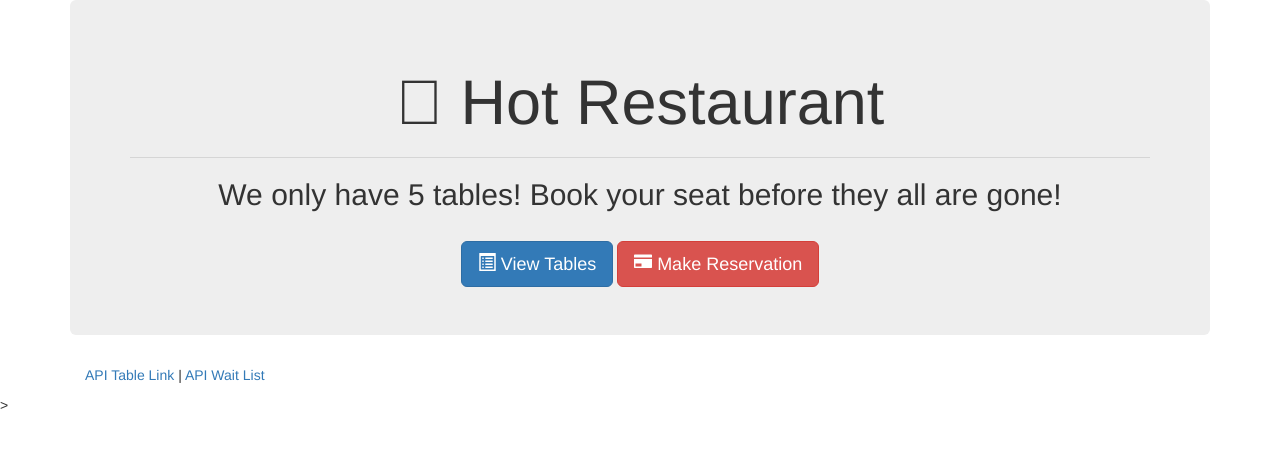
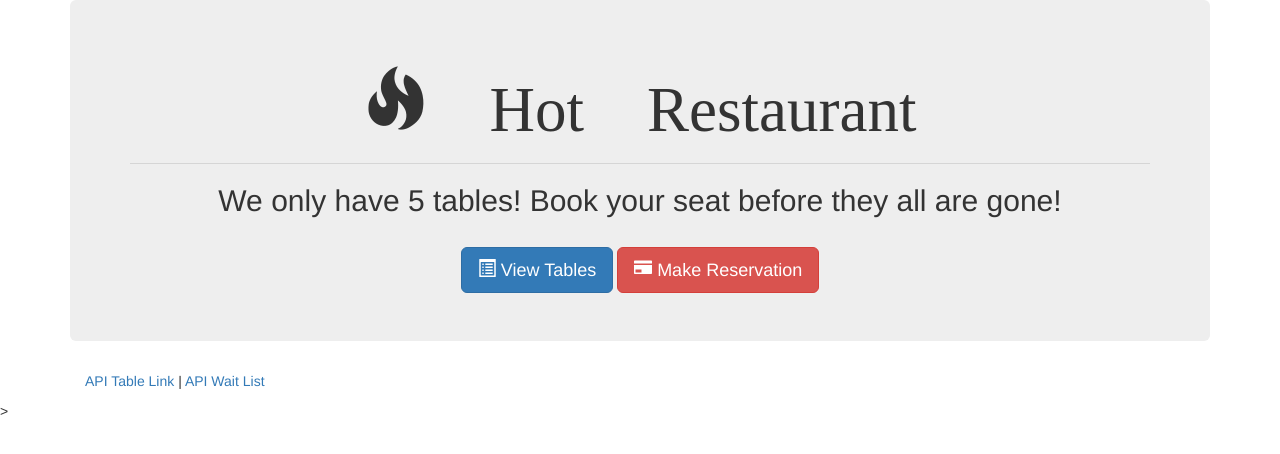
Before and after one commit to cqliu1/hot-restaurant, a website: page home.html in a window 1280 px wide. Drawn offline with nearby package versions, Linux system fonts and the light colour scheme.

Commit message:
Updated home.html

```diff
--- a/home.html
+++ b/home.html
@@ -12,7 +12,7 @@
 
         <div class="jumbotron">
 
-            <h1 class="text-center"><span class="glyphicon-fire"> Hot Restaurant </h1>
+            <h1 class="text-center"><span class="glyphicon glyphicon-fire"> Hot Restaurant </h1>
                 <hr>
 			<h2 class="text-center">We only have 5 tables! Book your seat before they all are gone!</h2>
 			<br>
```
